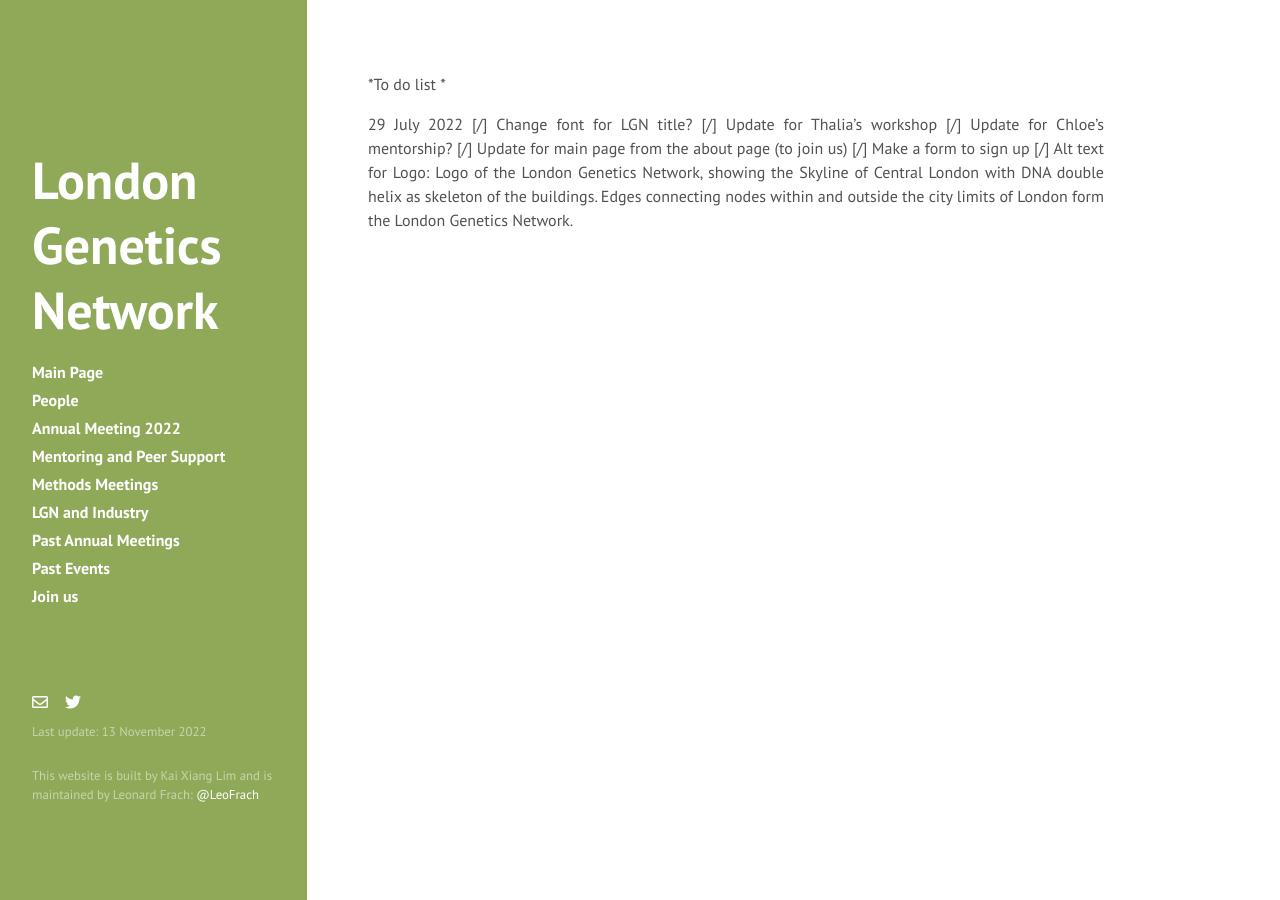
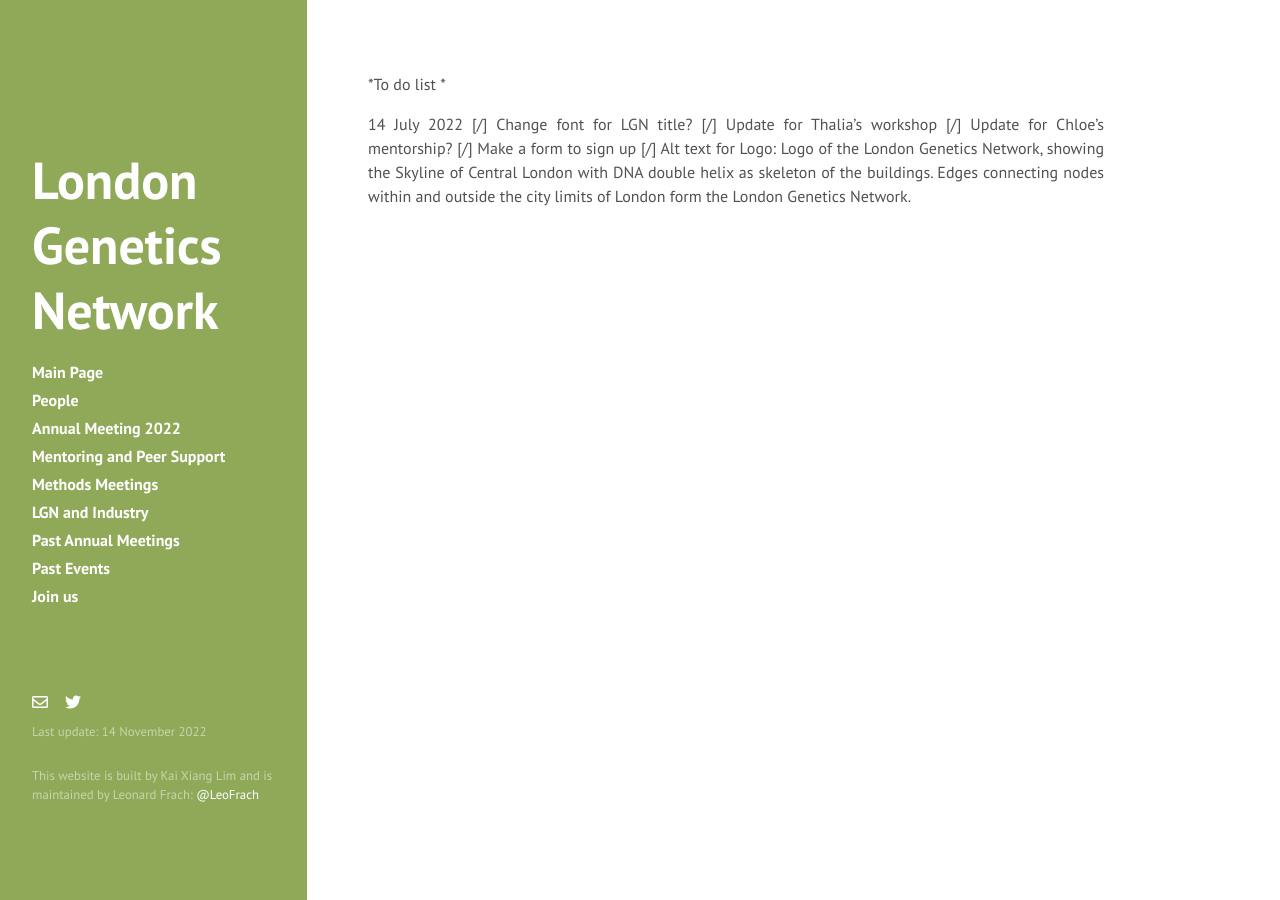
Before and after one commit to kai-lim/LondonGeneticsNetwork, a Jekyll site: the page built from To_do.md, in a window 1280 px wide. Built offline with Jekyll 4.4.1, drawn with Linux system fonts in a browser that asks for light colours; nearby versions of some CDN libraries; our own code applies the rules of GitHub Pages for plain Markdown files; a style sheet for code colours, icons or effects is not loaded.

Commit message:
Update to do

```diff
--- a/To_do.md
+++ b/To_do.md
@@ -1,9 +1,8 @@
 *To do list *
 
-29 July 2022
+14 July 2022
 [/] Change font for LGN title?
 [/] Update for Thalia's workshop
 [/] Update for Chloe's mentorship?
-[/] Update for main page from the about page (to join us)
 [/] Make a form to sign up
 [/] Alt text for Logo: Logo of the London Genetics Network, showing the Skyline of Central London with DNA double helix as skeleton of the buildings. Edges connecting nodes within and outside the city limits of London form the London Genetics Network.
--- a/_config.yml
+++ b/_config.yml
@@ -11,7 +11,7 @@ tagline:     ''
 description: ''
 url:         https://github.com/LdnGeneNet/LondonGeneticsNetwork/
 baseurl:     /
-lastmod:    '13 November 2022'
+lastmod:    '14 November 2022'
 
 author:
   name:      'London Genetics Network'
```
